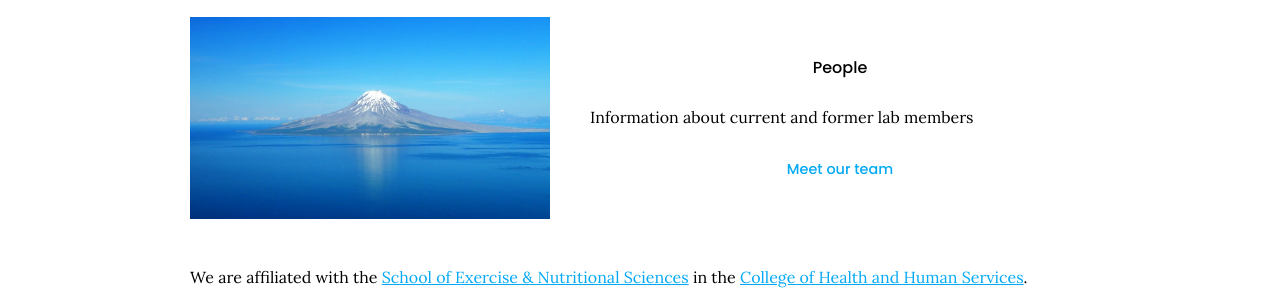
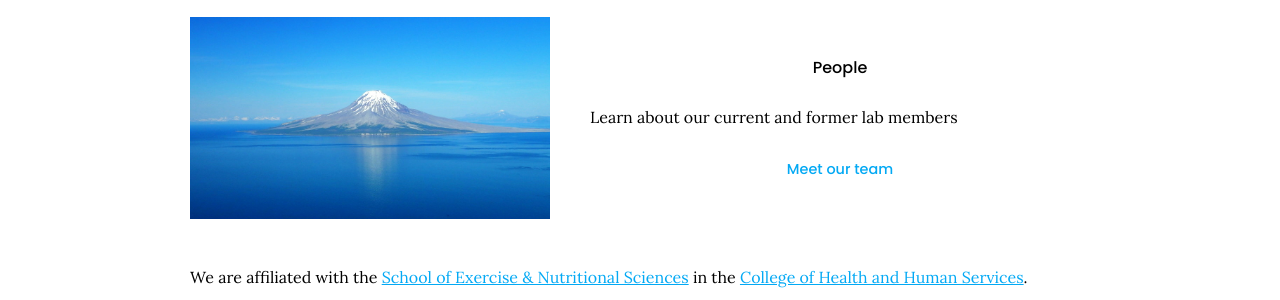
Before and after one commit to sensationinmotion/sensationinmotion.github.io, a Jekyll site: the page built from index.md, in a window 1280 px wide. Shown: the part 1215-1515 px from the top of the page. Built offline with Jekyll 4.4.1, drawn with Linux system fonts in a browser that asks for light colours.

Commit message:
Update index.md

```diff
--- a/index.md
+++ b/index.md
@@ -59,7 +59,7 @@ Excepteur sint occaecat cupidatat non proident, sunt in culpa qui officia deseru
 %}
 
 {% capture text %}
-Information about current and former lab members
+Learn about our current and former lab members
 
 {%
   include link.html
```
